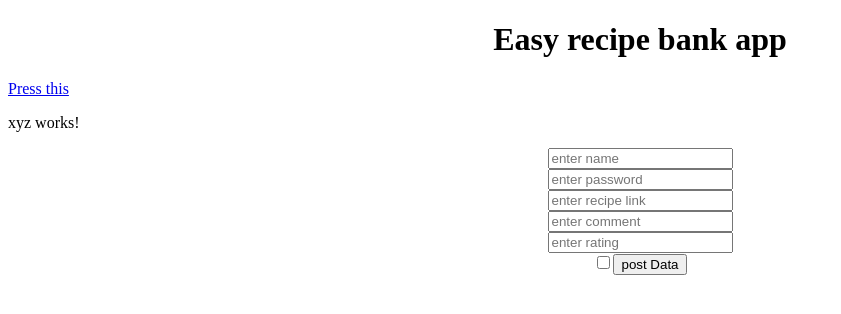
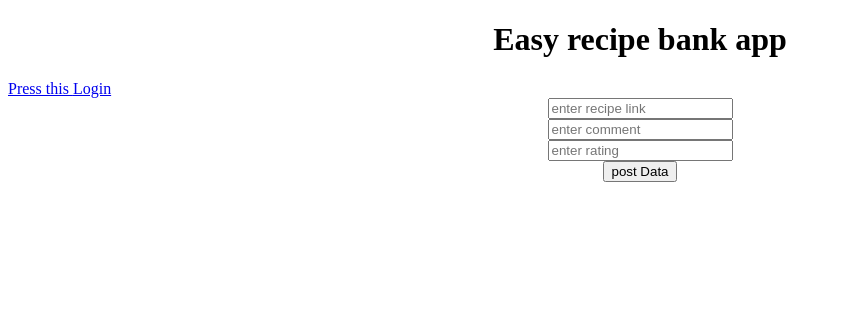
Before and after one commit to Aleluni/examensarbete-frontend, an Angular app: page /itemform in a window 1280 px wide. Shown: the top 314 px of the page, without its empty margins (0-841 px from the left). Built offline with nearby package versions, Linux system fonts and the light colour scheme.

Commit message:
added login component

```diff
--- a/src/app/app-routing.module.ts
+++ b/src/app/app-routing.module.ts
@@ -1,9 +1,11 @@
 import { NgModule } from '@angular/core';
 import { RouterModule, Routes } from '@angular/router';
+import { LoginComponent } from './login/login.component';
 import { XyzComponent } from './xyz/xyz.component';
 
 const routes: Routes = [
-  {path: 'itemform', component: XyzComponent}
+  {path: 'itemform', component: XyzComponent},
+  {path:'loginform', component:LoginComponent}
 ];
 
 @NgModule({
@@ -11,4 +13,4 @@ const routes: Routes = [
   exports: [RouterModule]
 })
 export class AppRoutingModule { }
-export const routingComponents =[XyzComponent]
+export const routingComponents =[XyzComponent,LoginComponent]
--- a/src/app/app.component.html
+++ b/src/app/app.component.html
@@ -2,6 +2,7 @@
   <h1>Easy recipe bank app</h1>
 </div>
 <nav>
-  <a routerLink="/itemform" routerLinka>Press this </a>
+  <a routerLink="/itemform">Press this </a>
+  <a routerLink="/loginform">Login</a>
 </nav>
 <router-outlet></router-outlet>
--- /dev/null
+++ b/src/app/login/login.component.html
@@ -0,0 +1,9 @@
+<div style="text-align: center">
+  <form>
+    <input type="text" name="username" placeholder="Enter username" />
+    <br />
+    <input type="password" name="password" placeholder="Enter password" />
+    <br />
+    <button type="submit">Log in</button>
+  </form>
+</div>
--- /dev/null
+++ b/src/app/login/login.component.ts
@@ -0,0 +1,15 @@
+import { Component, OnInit } from '@angular/core';
+
+@Component({
+  selector: 'app-login',
+  templateUrl: './login.component.html',
+  styleUrls: ['./login.component.css']
+})
+export class LoginComponent implements OnInit {
+
+  constructor() { }
+
+  ngOnInit(): void {
+  }
+
+}
--- a/src/app/xyz/xyz.component.html
+++ b/src/app/xyz/xyz.component.html
@@ -1,17 +1,11 @@
-<p>xyz works!</p>
 <div style="text-align: center">
   <form #usersForm="ngForm" (ngSubmit)="postData(usersForm.value)">
-    <input type="text" ngModel name="username" placeholder="enter name" />
-    <br />
-    <input type="text" ngModel name="password" placeholder="enter password" />
-    <br />
     <input type="text" ngModel name="recipe" placeholder="enter recipe link" />
     <br />
     <input type="text" ngModel name="comment" placeholder="enter comment" />
     <br />
     <input type="number" ngModel name="rating" placeholder="enter rating" />
     <br />
-    <input type="checkbox" ngModel name="isAdmin" />
     <button>post Data</button>
   </form>
 </div>
```
Also changed, not shown: src/app/app.module.ts (+5 -3 lines), src/app/login/login.component.css (added), 1 other file (tests, documents, lock files or other folders).
